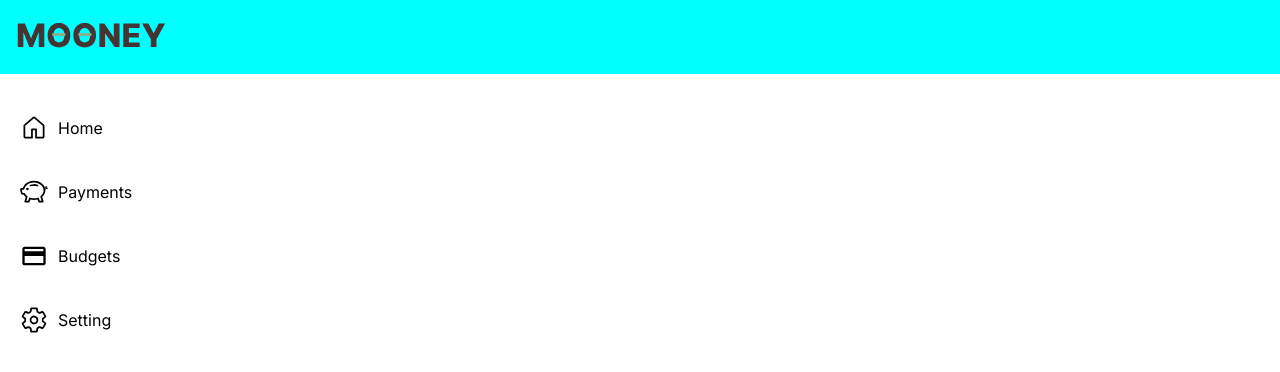
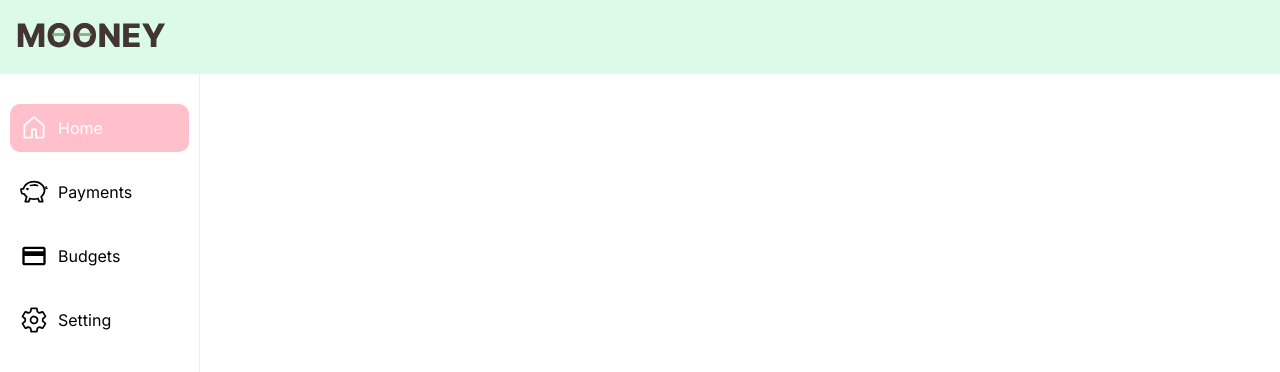
Before and after one commit to raysk4ever/budget-app, a Next.js app: page / in a window 1280 px wide. Shown: the top 372 px of the page. Built offline with nearby package versions, Linux system fonts and the light colour scheme.

Commit message:
added: animated navbar

```diff
--- a/src/app/component-ui/sidebar.jsx
+++ b/src/app/component-ui/sidebar.jsx
@@ -11,7 +11,7 @@ import Link from "next/link";
 
 const Sidebar = () => {
   const sideItems = [
-    { name: "Home", Icon: GoHome, route: "/home" },
+    { name: "Home", Icon: GoHome, route: "/" },
     { name: "Payments", Icon: BsPiggyBank, route: "/payment" },
     { name: "Budgets", Icon: MdPayment, route: "/budget" },
     { name: "Setting", Icon: IoSettingsOutline, route: "/setting" },
--- a/src/app/layout.tsx
+++ b/src/app/layout.tsx
@@ -27,7 +27,9 @@ export default function RootLayout({
         <section className="sub-container">
           <Sidebar />
           {/* <Content /> */}
-          {children}
+          <div className="active-sub-content">
+            {children}
+          </div>
         </section>
         {/* </main> */}
       </body>
--- a/src/styles/common.css
+++ b/src/styles/common.css
@@ -22,6 +22,8 @@
   display: flex;
   flex-direction: column;
   gap: 1rem;
+  border-right: 1px solid #eee;
+  height: 100%;
 }
 
 .sidebar-item{
@@ -31,10 +33,11 @@
   align-items: center;
 }
 
-.sidebar-item:hover{
+.sidebar-item:hover:not(.active){
   background-color: #eee;
   border-radius: 10px;
-  color: white;
+  /* color: white; */
+  opacity: 0.8;
 
 }
 
@@ -47,7 +50,29 @@
 .navbar-container{
 
   padding: 10px 1rem;
-  background-color: aqua;
+  background-color: hwb(0deg 85.87% 1.46%);
+  animation: rainbow 20s infinite 0s linear;
+}
+
+@keyframes rainbow {
+  0% {
+    background-color: hwb(0deg 85.87% 1.46%);
+  }
+  20% {
+    background-color: hwb(72deg 85.87% 1.46%);
+  }
+  40% {
+    background-color: hwb(144deg 85.87% 1.46%);
+  }
+  60% {
+    background-color: hwb(216deg 85.87% 1.46%);
+  }
+  80% {
+    background-color: hwb(288deg 85.87% 1.46%);
+  }
+  100% {
+    background-color: hwb(360deg 85.87% 1.46%);
+  }
 }
 
 li{
@@ -69,3 +94,7 @@ li{
 .space-b {
   justify-content: space-between;
 }
+
+.active-sub-content {
+  padding: 1rem;
+}
```
Also changed, not shown: src/services/payments.ts (added, +20 -0 lines), src/app/icon.png (added), 1 other file (tests, documents, lock files or other folders).
